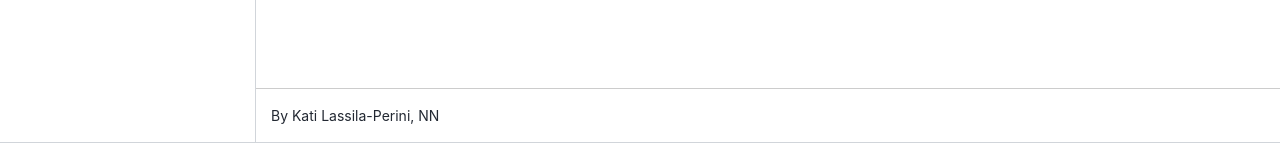
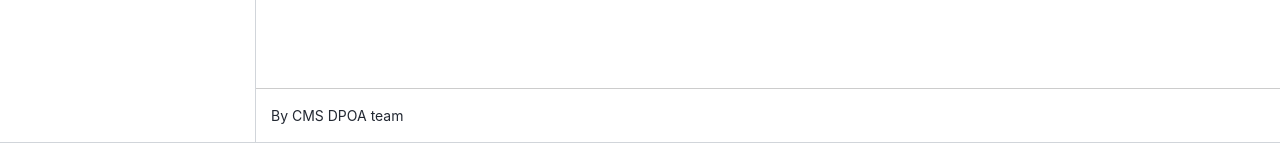
Before and after one commit to cms-dpoa/cms-dpoa-getting-started, a Jupyter Book: the page built from intro.md, in a window 1280 px wide. Shown: the part 757-900 px from the top of the page. Built offline with Jupyter Book 1.0.4 settings and Sphinx 7.4.7 and the Sphinx Book theme 1.1.4, drawn with Linux system fonts in a browser that asks for light colours.

Commit message:
Update _config.yml

```diff
--- a/_config.yml
+++ b/_config.yml
@@ -1,5 +1,5 @@
 title                       : "Getting started in DPOA"
-author                      : Kati Lassila-Perini, NN  # The author of the book
+author                      : CMS DPOA team  # The author of the book
 logo                        : logo.png
 execute:
   execute_notebooks: "off"
```
